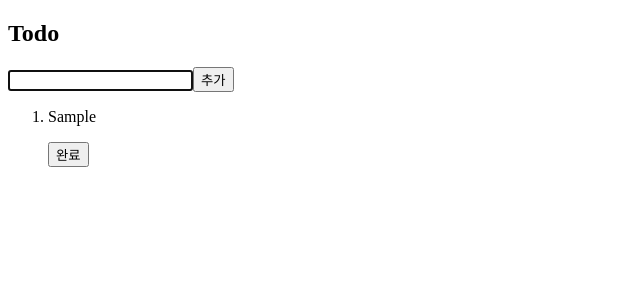
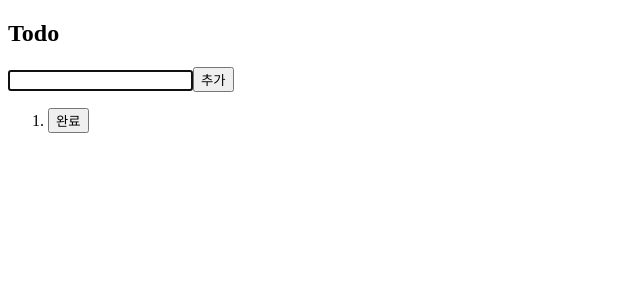
Before and after one commit to CodeSoom/react-week2-assignment-2, a React app: page / in a window 1280 px wide. Both pictures are taken after typing "Sample" into the empty fields and a click on the button "추가". Shown: the top 300 px of the page, without its empty margins (0-640 px from the left). Built offline with nearby package versions, Linux system fonts and the light colour scheme.

Commit message:
feat: Add TodoList component

```diff
--- /dev/null
+++ b/src/TodoList.jsx
@@ -0,0 +1,15 @@
+import React from 'react';
+import Button from './Button';
+
+const TodoList = ({ todo, deleteTodoList }) => {
+  const onDeleteTodoList = (id) => () => deleteTodoList(id);
+
+  return (
+    <li>
+      <p>{todo?.content}</p>
+      <Button type="button" onClick={onDeleteTodoList(todo.id)}>완료</Button>
+    </li>
+  );
+};
+
+export default TodoList;
--- a/src/Todos.jsx
+++ b/src/Todos.jsx
@@ -1,19 +1,12 @@
 import React from 'react';
-import Button from './Button';
+import TodoList from './TodoList';
 
-const Buttons = ({ todos, deleteTodoList }) => {
-  const onDeleteTodoList = (id) => () => deleteTodoList(id);
-
-  return (
-    <ol>
-      {todos.map((todo) => (
-        <li key={todo.id}>
-          <p>{todo?.content}</p>
-          <Button type="button" onClick={onDeleteTodoList(todo.id)}>완료</Button>
-        </li>
-      ))}
-    </ol>
-  );
-};
+const Buttons = ({ todos, deleteTodoList }) => (
+  <ol>
+    {todos.map((todo) => (
+      <TodoList key={todo.id} todo={todo.content} deleteTodoList={deleteTodoList} />
+    ))}
+  </ol>
+);
 
 export default Buttons;
```
